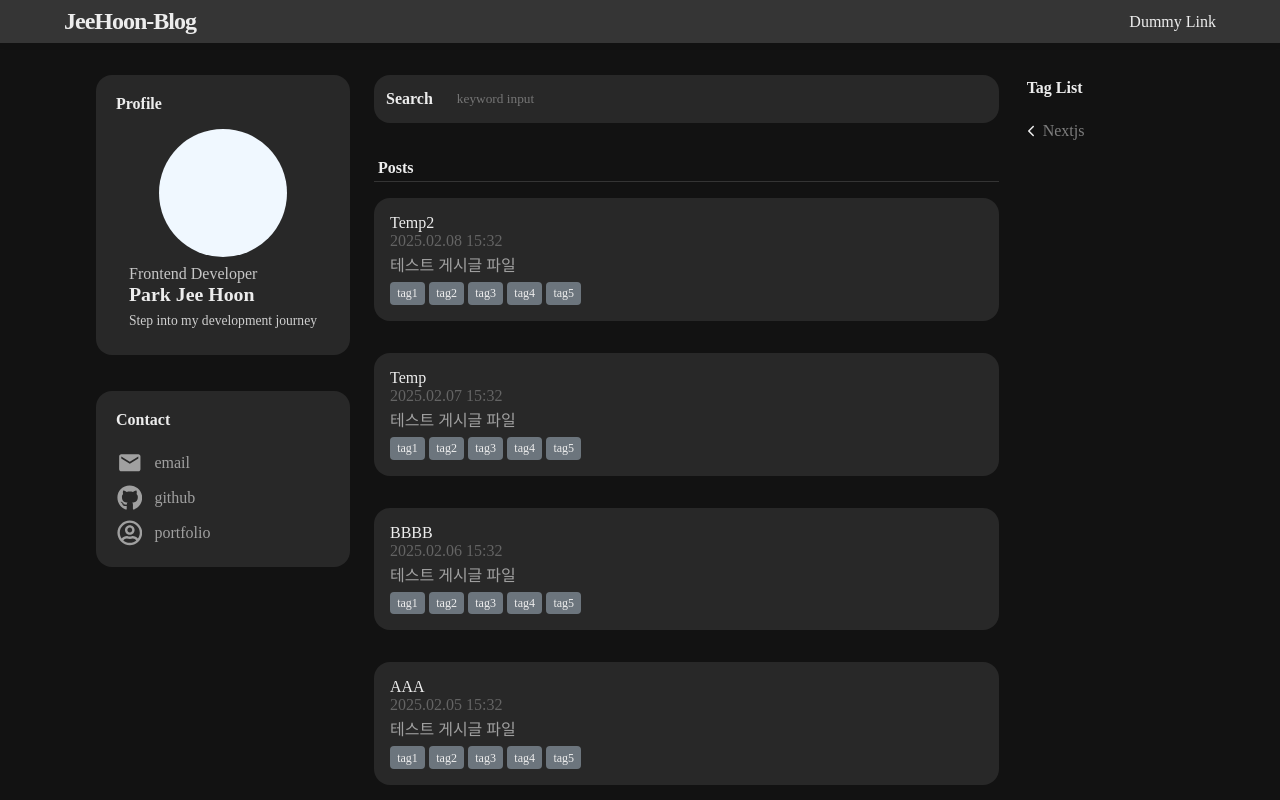
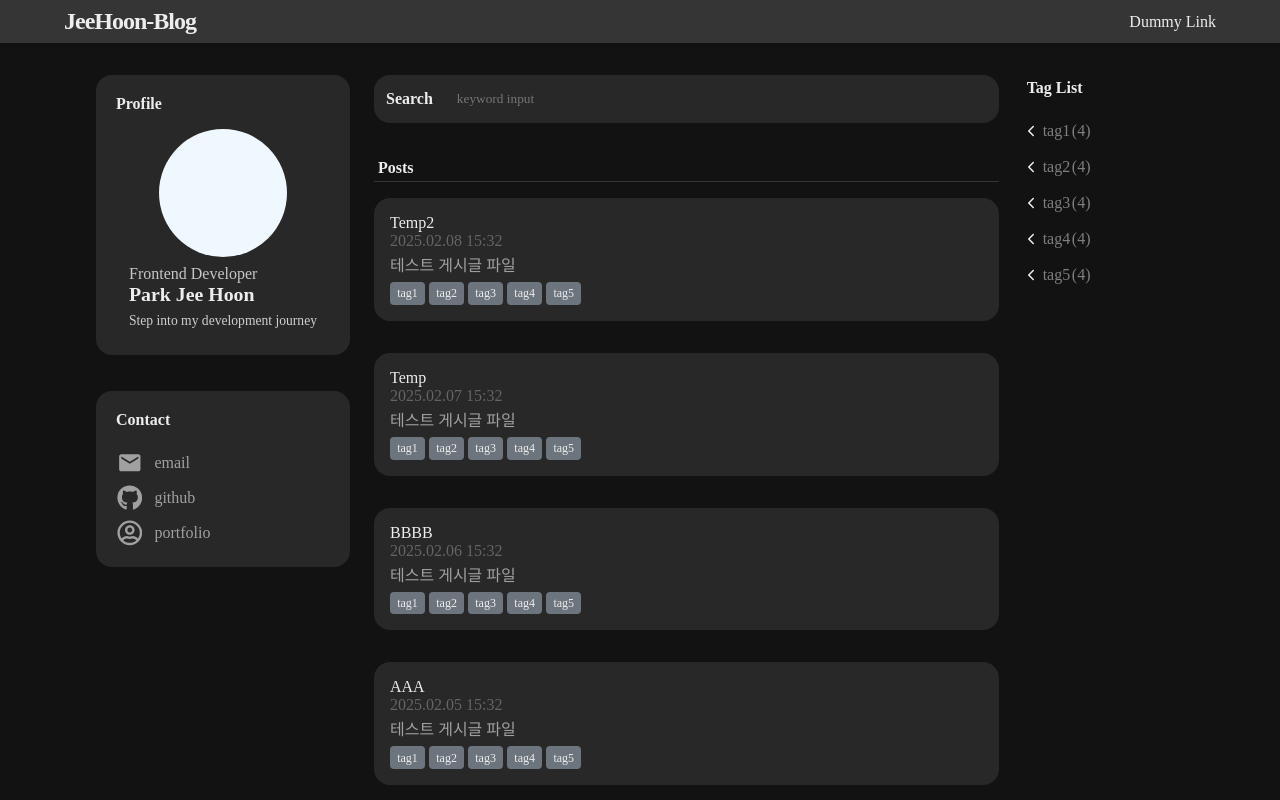
Before and after one commit to gkstj8300/jeehoon-blog, a Next.js app in the folder frontend/: page / in a window 1280 px wide. Shown: the top 800 px of the page. Built offline with nearby package versions, Linux system fonts and the light colour scheme; a web font is replaced by a local one.

Commit message:
feat: tag 리스트 정렬 및 카운트 추가

```diff
--- a/frontend/src/components/pages/Home/Tag/Tag.module.scss
+++ b/frontend/src/components/pages/Home/Tag/Tag.module.scss
@@ -4,14 +4,24 @@
 
 .link {
 	display: flex;
-	align-items: center;
+	flex-direction: row;
+	align-items: flex-start;
 }
 
 .icon {
 	display: none;
 }
 
+.tagWrap {
+	display: flex;
+	align-items: center;
+}
+
 @media (min-width: 1024px) {
+	.link {
+		flex-direction: column;
+	}
+
 	.icon {
 		display: block;
 	}
--- a/frontend/src/components/pages/Home/Tag/Tag.tsx
+++ b/frontend/src/components/pages/Home/Tag/Tag.tsx
@@ -1,19 +1,44 @@
+import { useState, useEffect } from "react";
 import { IoIosArrowBack } from "react-icons/io";
 import styles from './Tag.module.scss';
 import { TagLink } from '@/components/ui/links/TagLink';
 import { Title } from '@/components/ui/title';
+import { PostType } from '@/pages/posts/[slug].types';
 
-export const Tag: React.FC = () => {
+type Props = {
+    postList: PostType[];
+}
+
+export const Tag: React.FC<Props> = ({ postList }) => {
+
+    const [tags, setTags] = useState<string[]>();
+    const [tagCounts, setTagCounts] = useState<Record<string, number>>();
+
+    useEffect(() => {
+        const allTags = postList.flatMap(post => post.tags);
+        setTags([...new Set(allTags)]);
+
+        const counts = allTags.reduce((acc: Record<string, number>, tag: string) => {
+            acc[tag] = (acc[tag] || 0) + 1;
+            return acc;
+        }, {});
+        setTagCounts(counts);
+    }, [postList]);
 
     return (
         <div className={styles.container}>
             <Title className={styles.title} title='Tag List'/>
             <div className={styles.link}>
-                <IoIosArrowBack className={styles.icon}/>
-                <TagLink
-                    href='#'
-                    name='Nextjs'
-                />
+                {tags?.map((tag, index) => (
+                    <div key={index} className={styles.tagWrap}>
+                        <IoIosArrowBack className={styles.icon}/>
+                        <TagLink
+                            href='#'
+                            name={tag}
+                            tagCounts={tagCounts}
+                        />
+                    </div>
+                ))}
             </div>
         </div>
     );
--- a/frontend/src/components/ui/links/TagLink.module.scss
+++ b/frontend/src/components/ui/links/TagLink.module.scss
@@ -1,7 +1,8 @@
 @use 'src/styles/variables';
 
 .link {
-	display: block;
+	display: flex;
+	gap: 0.1rem;
 	margin: 0.25rem 0;
 	padding: 0.25rem;
 	color: rgb(126 126 126);
--- a/frontend/src/components/ui/links/TagLink.tsx
+++ b/frontend/src/components/ui/links/TagLink.tsx
@@ -8,6 +8,7 @@ export type Props = Omit<AnchorHTMLAttributes<HTMLAnchorElement>, 'href'> & {
 	href: string | UrlObject;
 	newTab?: boolean;
     name: string;
+	tagCounts?: Record<string, number>;
 };
 
 export const TagLink: FC<Props> = forwardRef<HTMLAnchorElement, Props>(
@@ -16,6 +17,7 @@ export const TagLink: FC<Props> = forwardRef<HTMLAnchorElement, Props>(
 			href,
 			newTab,
             name,
+			tagCounts,
 			className,
 			/* eslint-disable @typescript-eslint/no-unused-vars */
 			target = newTab ? `_blank` : undefined,
@@ -30,7 +32,12 @@ export const TagLink: FC<Props> = forwardRef<HTMLAnchorElement, Props>(
                 className={classNames(styles.link, className)}
                 {...props}
             >
-                {name}
+				<>
+				{name}
+				{tagCounts && (
+					<div>({tagCounts[name]})</div>
+				)}
+				</>
             </Link>
         )
 	}
```
